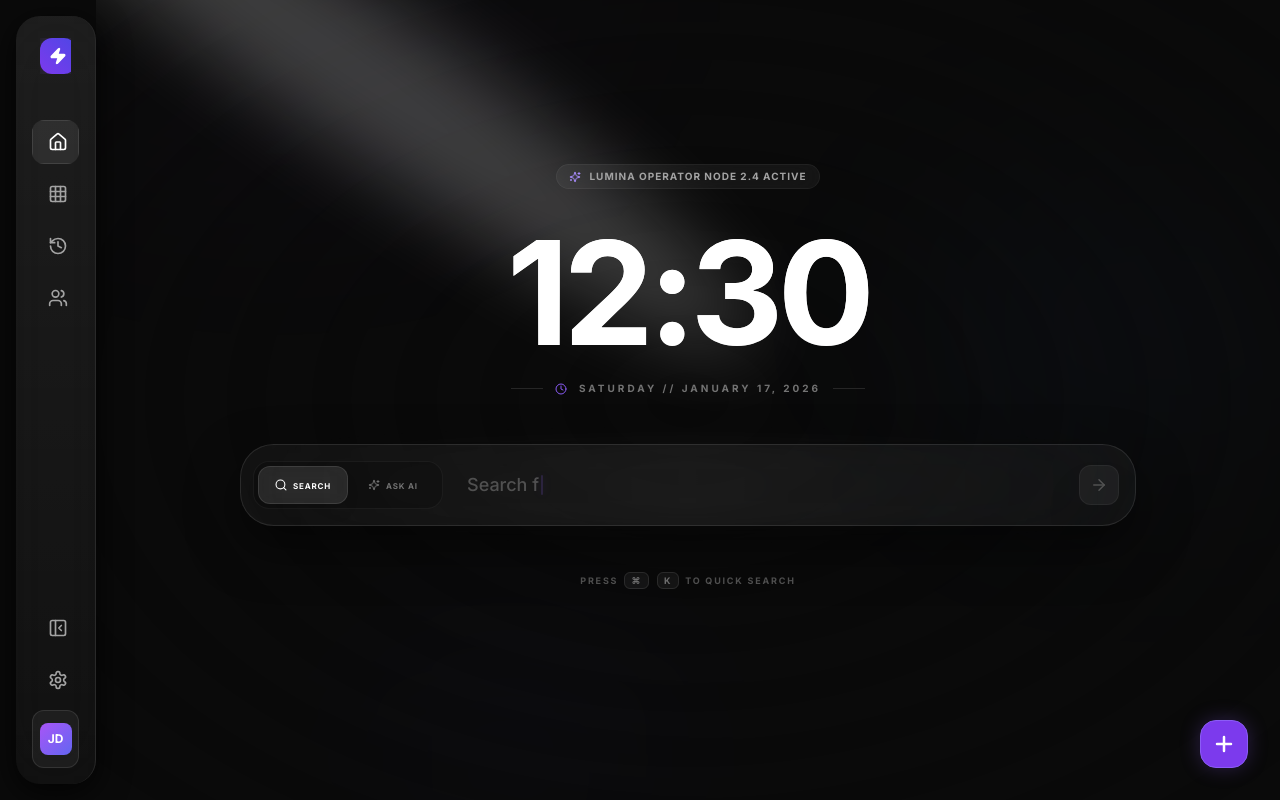
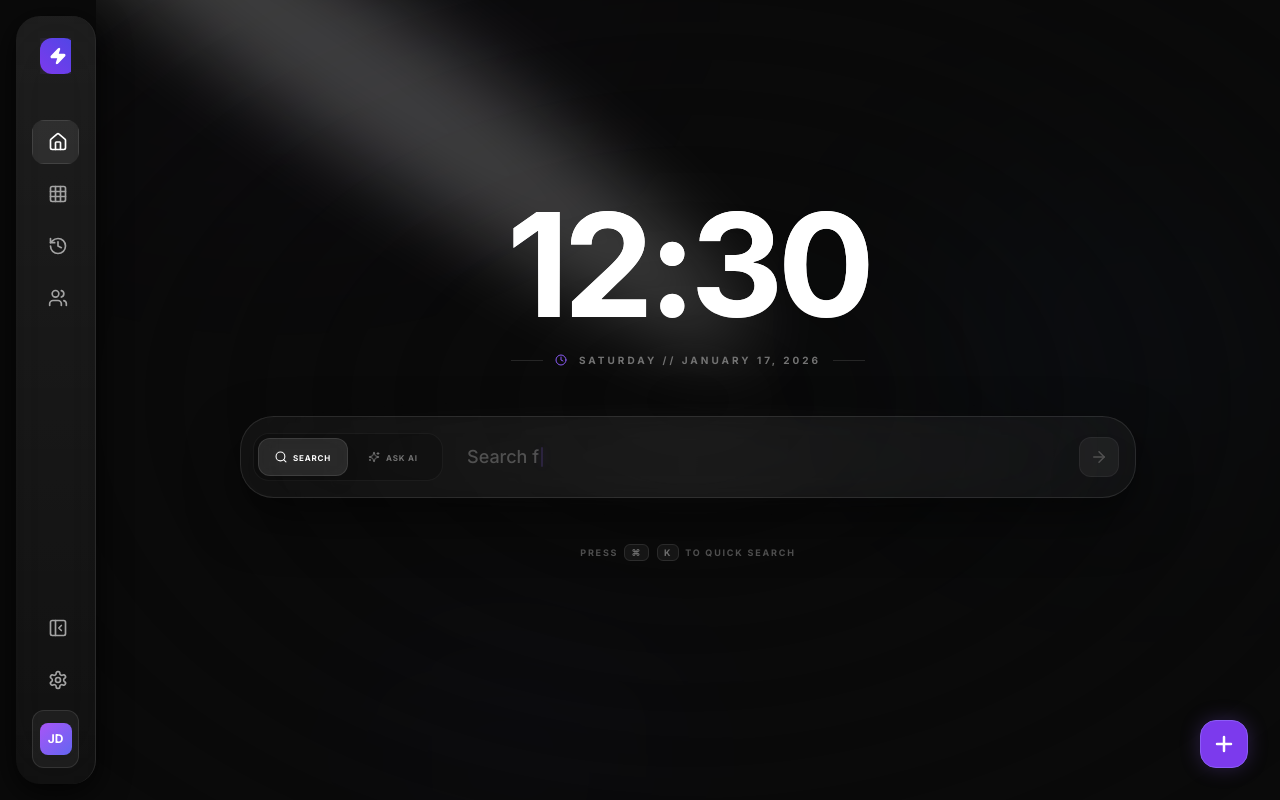
Before and after one commit to harshdangi0963/Lumina-Knowledge, a React (Vite) app: page / in a window 1280 px wide. Built offline with nearby package versions, Linux system fonts and the light colour scheme.

Commit message:
fix: Remove unused Stars icon from Home page
The Stars icon and associated motion div were no longer being used and have been removed to clean up the UI and code.

```diff
--- a/constants.ts
+++ b/constants.ts
@@ -1,6 +1,6 @@
 
 import { DocType, CollectionVisibility, Document, Collection, ChatMessage, HistoryEvent, Collaborator } from './types.ts';
-import { Variants } from 'framer-motion';
+import type { Variants } from 'framer-motion';
 
 // SNAPPY_TRANSITION: Optimized for a high-performance, professional feel.
 // Reduced duration to 0.25s and used a faster entrance curve.
--- a/pages/Home.tsx
+++ b/pages/Home.tsx
@@ -2,7 +2,7 @@
 import React, { useState, useEffect } from 'react';
 import { motion } from 'framer-motion';
 import { SearchConsole } from '../components/SearchConsole.tsx';
-import { Stars, Clock } from 'lucide-react';
+import { Clock } from 'lucide-react';
 import { Spotlight, BackgroundBeams } from '../components/ui/Aceternity.tsx';
 import { QuickActions } from '../components/QuickActions.tsx';
 import { SMOOTH_TRANSITION } from '../constants.ts';
@@ -41,16 +41,6 @@ export const Home: React.FC = () => {
       <BackgroundBeams />
 
       <div className="relative z-10 w-full max-w-6xl mx-auto px-4 flex flex-col items-center -mt-12">
-        <motion.div
-           initial={{ opacity: 0, y: 10 }}
-           animate={{ opacity: 1, y: 0 }}
-           transition={SMOOTH_TRANSITION}
-           className="inline-flex items-center gap-2 px-3 py-1 rounded-full border border-white/5 bg-white/5 backdrop-blur-md mb-8"
-        >
-           <Stars size={12} className="text-primary-400" />
-           <span className="text-[10px] font-bold uppercase tracking-[0.1em] text-neutral-400">Lumina Operator Node 2.4 Active</span>
-        </motion.div>
-
         <div className="text-center mb-12 max-w-5xl mx-auto">
           <motion.div
             initial={{ opacity: 0, filter: 'blur(10px)' }}
@@ -58,7 +48,6 @@ export const Home: React.FC = () => {
             transition={{ duration: 0.8, ease: [0.16, 1, 0.3, 1] }}
             className="flex flex-col items-center"
           >
-            {/* Clock set to 8xl/9rem as requested */}
             <h1
               style={{ fontFamily: '-apple-system, BlinkMacSystemFont, "SF Pro Display", "SF Pro Text", "Helvetica Neue", "Outfit", sans-serif' }}
               className="text-8xl md:text-[9rem] font-bold text-white tracking-[-0.04em] px-4 mb-4 bg-clip-text text-transparent bg-gradient-to-b from-white via-white to-neutral-500 leading-none"
```
